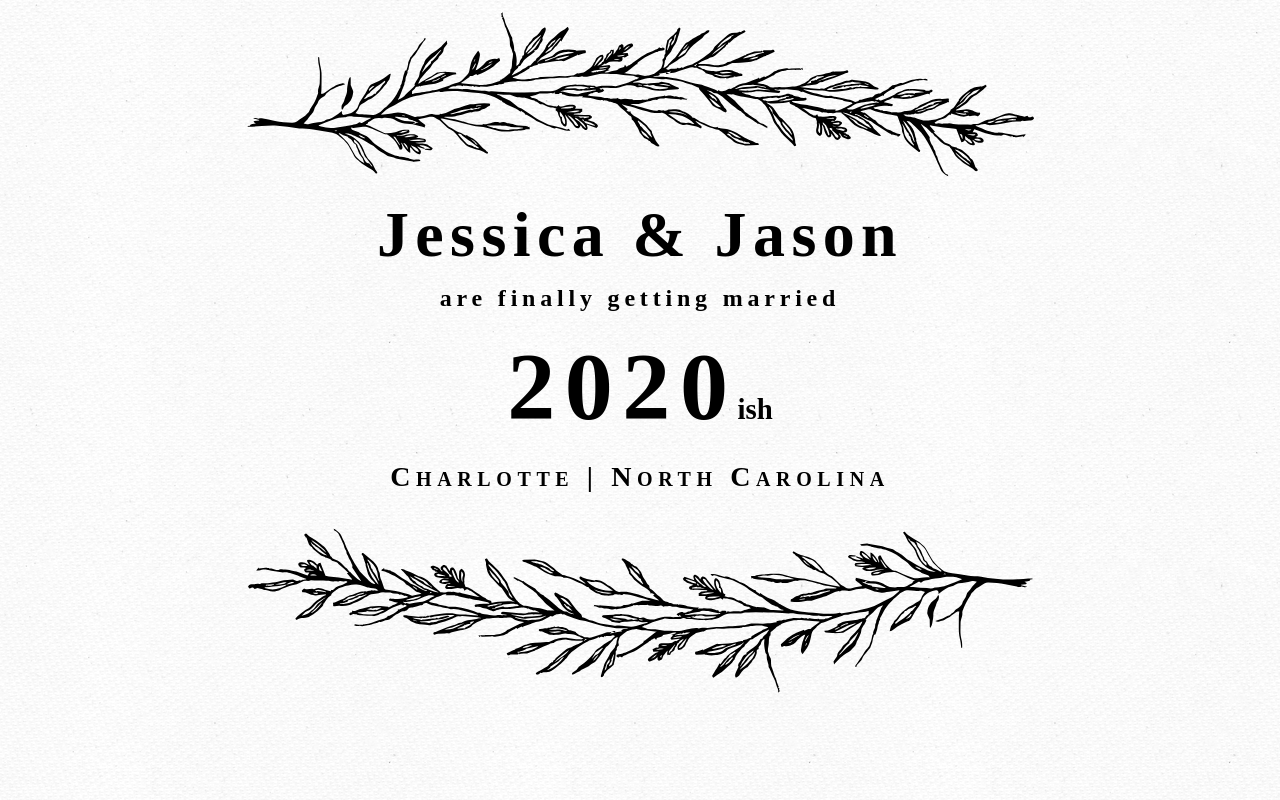
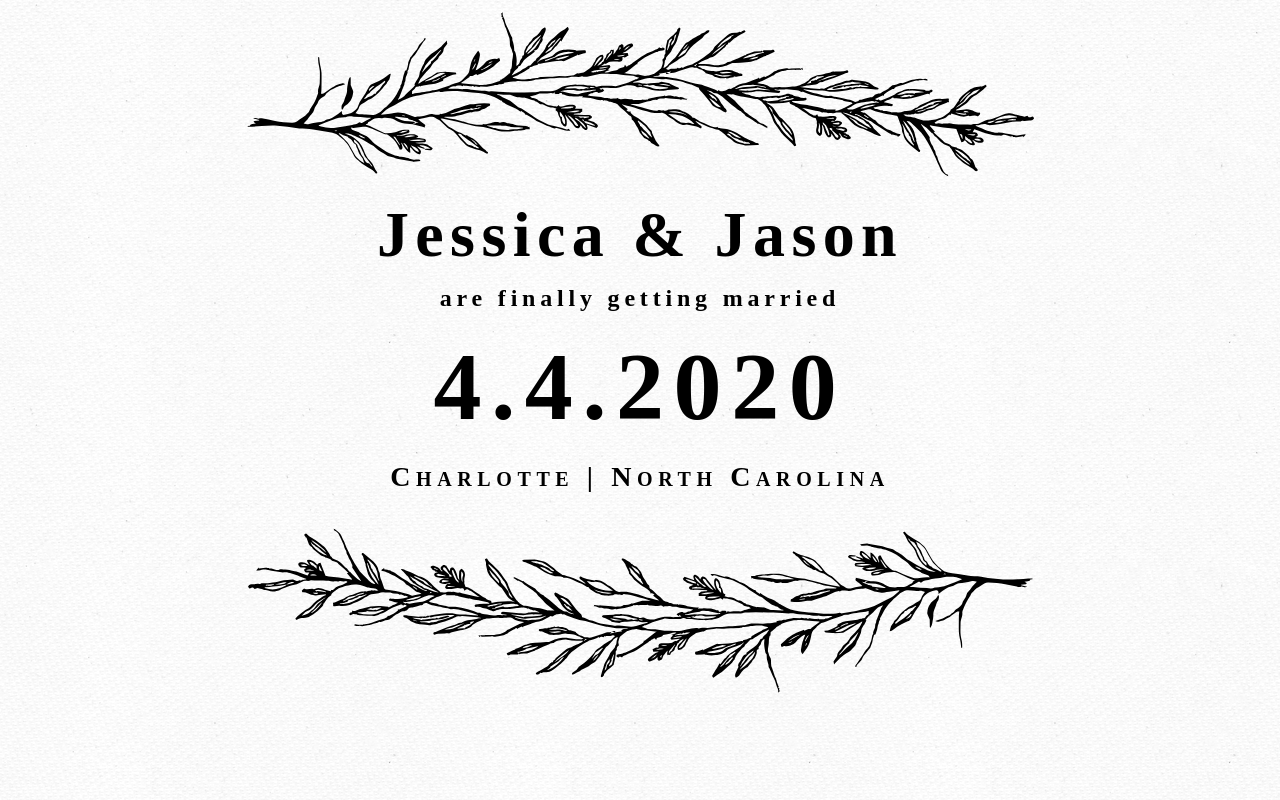
Before and after one commit to jdominiczak/jessandjason.com, a plain HTML site: page index.html in a window 1280 px wide. Drawn offline with Linux system fonts and the light colour scheme; a web font is replaced by a local one.

Commit message:
added date

```diff
--- a/index.html
+++ b/index.html
@@ -6,13 +6,18 @@
       rel="stylesheet"
     />
     <!-- Global site tag (gtag.js) - Google Analytics -->
-    <script async src="https://www.googletagmanager.com/gtag/js?id=UA-135082865-1"></script>
+    <script
+      async
+      src="https://www.googletagmanager.com/gtag/js?id=UA-135082865-1"
+    ></script>
     <script>
       window.dataLayer = window.dataLayer || [];
-      function gtag(){dataLayer.push(arguments);}
-      gtag('js', new Date());
+      function gtag() {
+        dataLayer.push(arguments);
+      }
+      gtag("js", new Date());
 
-      gtag('config', 'UA-135082865-1');
+      gtag("config", "UA-135082865-1");
     </script>
   </head>
   <body>
@@ -35,7 +40,7 @@
       </div>
       <h2>Jessica &amp; Jason</h2>
       <h5>are finally getting married</h5>
-      <h1>2020<small>ish</small></h1>
+      <h1>4.4.2020</h1>
       <h4>Charlotte | North Carolina</h4>
       <div class="footer-container">
         <svg
```
